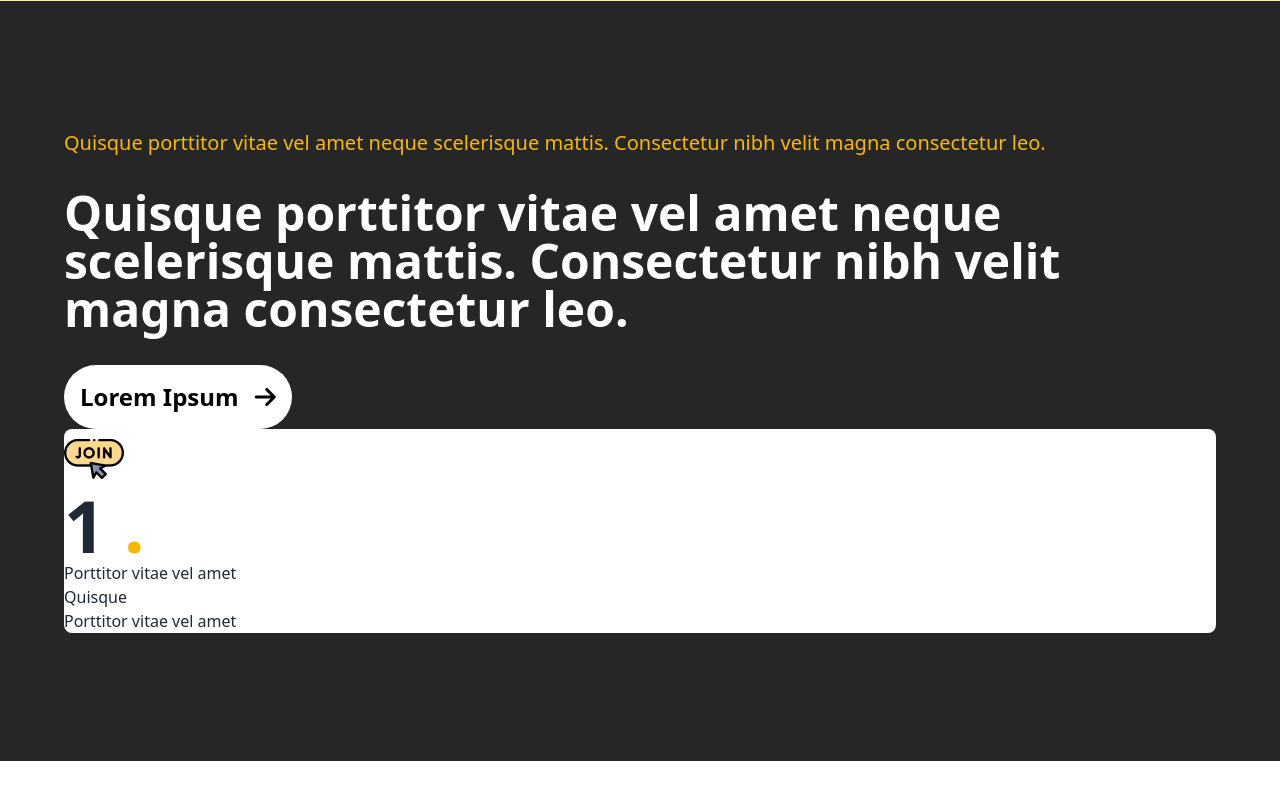
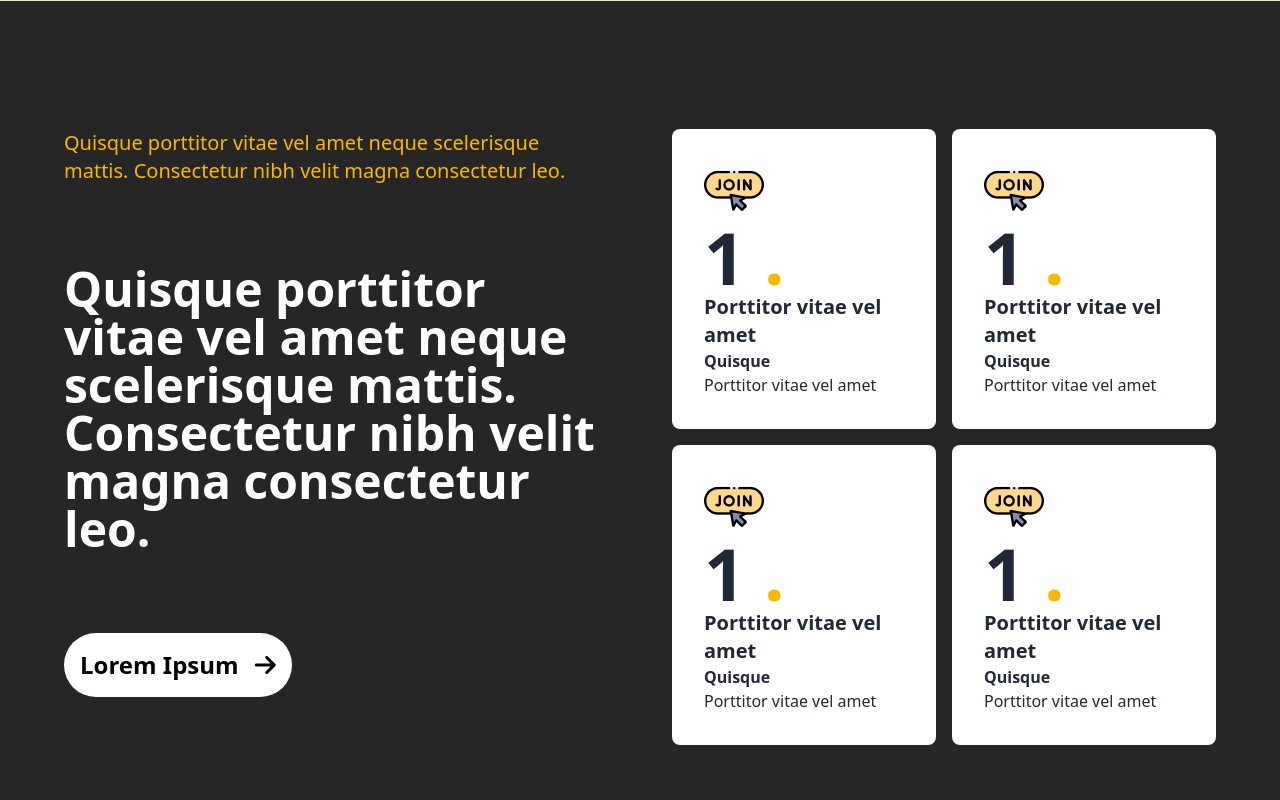
Before and after one commit to HiYasin/EDGE-IIUC-CBI-031-MID, a plain HTML site: page index.html in a window 1280 px wide. Shown: the part 716-1516 px from the top of the page. Before the commit the page ends 1477 px from the top, so only its background shows below. Drawn offline with nearby package versions, Linux system fonts and the light colour scheme.

Commit message:
Second section complete

```diff
--- a/index.html
+++ b/index.html
@@ -31,7 +31,9 @@
             alt="Paint"
           />
         </div>
-        <div class="flex flex-col md:flex-row-reverse md:items-center justify-between gap-16">
+        <div
+          class="flex flex-col md:flex-row-reverse md:items-center justify-between gap-16"
+        >
           <div>
             <img class="" src="assets/cover-paint.png" alt="" />
           </div>
@@ -75,7 +77,9 @@
                   <div
                     class="rounded-full p-2 bg-white font-semibold md:text-xl mb-3 inline-block"
                   >
-                      <i class="fa-regular fa-circle-check mr-2 text-[#F9B800] inline"></i>
+                    <i
+                      class="fa-regular fa-circle-check mr-2 text-[#F9B800] inline"
+                    ></i>
                     <p class="inline">Tellus Euismod Pellentesque</p>
                   </div>
                 </div>
@@ -83,7 +87,9 @@
                   <div
                     class="rounded-full p-2 bg-white font-semibold md:text-xl mb-3 inline-block"
                   >
-                      <i class="fa-regular fa-circle-check mr-2 text-[#F9B800] inline"></i>
+                    <i
+                      class="fa-regular fa-circle-check mr-2 text-[#F9B800] inline"
+                    ></i>
                     <p class="inline">Alliqout Tristique</p>
                   </div>
                 </div>
@@ -102,10 +108,16 @@
     </header>
     <main>
       <div class="bg-[#262626] py-24 md:py-32">
-            <div class="w-[90%] max-w-11/12 mx-auto">
-                <div class="text-white grid gap-8">
-                    <p class="text-sm md:text-xl text-[#F9B800]">Quisque porttitor vitae vel amet neque scelerisque mattis. Consectetur nibh velit magna consectetur leo. </p>
-                    <h1 class="text-3xl md:text-5xl font-bold">Quisque porttitor vitae vel amet neque scelerisque mattis. Consectetur nibh velit magna consectetur leo. </h1>
+        <div class="w-[90%] max-w-11/12 mx-auto flex justify-between gap-16">
+          <div class="text-white grid gap-8 w-[50%]">
+            <p class="text-sm md:text-xl text-[#F9B800]">
+              Quisque porttitor vitae vel amet neque scelerisque mattis.
+              Consectetur nibh velit magna consectetur leo.
+            </p>
+            <h1 class="text-3xl md:text-5xl font-bold">
+              Quisque porttitor vitae vel amet neque scelerisque mattis.
+              Consectetur nibh velit magna consectetur leo.
+            </h1>
             <div>
               <button
                 class="bg-white text-black md:text-xl lg:text-2xl font-bold flex items-center gap-4 p-2 md:p-4 rounded-full"
@@ -115,28 +127,59 @@
             </div>
           </div>
 
-
+          <div class="grid grid-cols-2 gap-4 w-[50%]">
+            <div class="grid gap-4">
+              <div class="bg-white rounded-lg p-8">
                 <div>
+                  <img src="assets/icon-join.png" alt="" />
+                </div>
+                <h1 class="text-7xl font-bold">
+                  1 <span class="text-[#F9B800]">.</span>
+                </h1>
+                <p class="text-xl font-bold">Porttitor vitae vel amet</p>
+                <p class="font-semibold">Quisque</p>
+                <p class="font-light">Porttitor vitae vel amet</p>
+              </div>
+              <div class="bg-white rounded-lg p-8">
                 <div>
-                        <div class="bg-white rounded-lg">
-                            <div>
-                                <img src="assets/icon-join.png" alt="">
+                  <img src="assets/icon-join.png" alt="" />
                 </div>
-                            <h1 class="text-7xl font-bold">1 <span class="text-[#F9B800]">.</span></h1>
-                            <p>Porttitor vitae vel amet </p>
-                            <p>Quisque</p>
-                            <p>Porttitor vitae vel amet </p>
+                <h1 class="text-7xl font-bold">
+                  1 <span class="text-[#F9B800]">.</span>
+                </h1>
+                <p class="text-xl font-bold">Porttitor vitae vel amet</p>
+                <p class="font-semibold">Quisque</p>
+                <p class="font-light">Porttitor vitae vel amet</p>
               </div>
             </div>
 
-
+            <div class="grid gap-4">
+                <div class="bg-white rounded-lg p-8">
                     <div>
-
+                      <img src="assets/icon-join.png" alt="" />
+                    </div>
+                    <h1 class="text-7xl font-bold">
+                      1 <span class="text-[#F9B800]">.</span>
+                    </h1>
+                    <p class="text-xl font-bold">Porttitor vitae vel amet</p>
+                    <p class="font-semibold">Quisque</p>
+                    <p class="font-light">Porttitor vitae vel amet</p>
+                  </div>
+                  <div class="bg-white rounded-lg p-8">
+                    <div>
+                      <img src="assets/icon-join.png" alt="" />
+                    </div>
+                    <h1 class="text-7xl font-bold">
+                      1 <span class="text-[#F9B800]">.</span>
+                    </h1>
+                    <p class="text-xl font-bold">Porttitor vitae vel amet</p>
+                    <p class="font-semibold">Quisque</p>
+                    <p class="font-light">Porttitor vitae vel amet</p>
                   </div>
             </div>
           </div>
         </div>
-
+      </div>
     </main>
   </body>
 </html>
```
Lines whose indentation alone changed are shown as unchanged.
